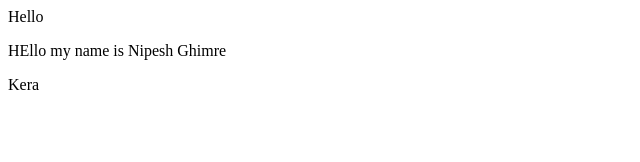
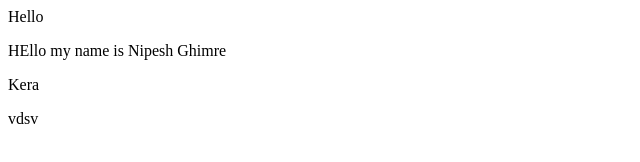
Before and after one commit to MrNipeshGhimire/localRepo, a plain HTML site: page index.html in a window 1280 px wide. Shown: the full height of the page, 0-640 px from the left. Drawn offline with Linux system fonts and the light colour scheme.

Commit message:
fourth commit

```diff
--- a/index.html
+++ b/index.html
@@ -9,6 +9,6 @@
     <title>Document</title>
 </head>
 <body>
-
+    vdsv
 </body>
 </html>
```
